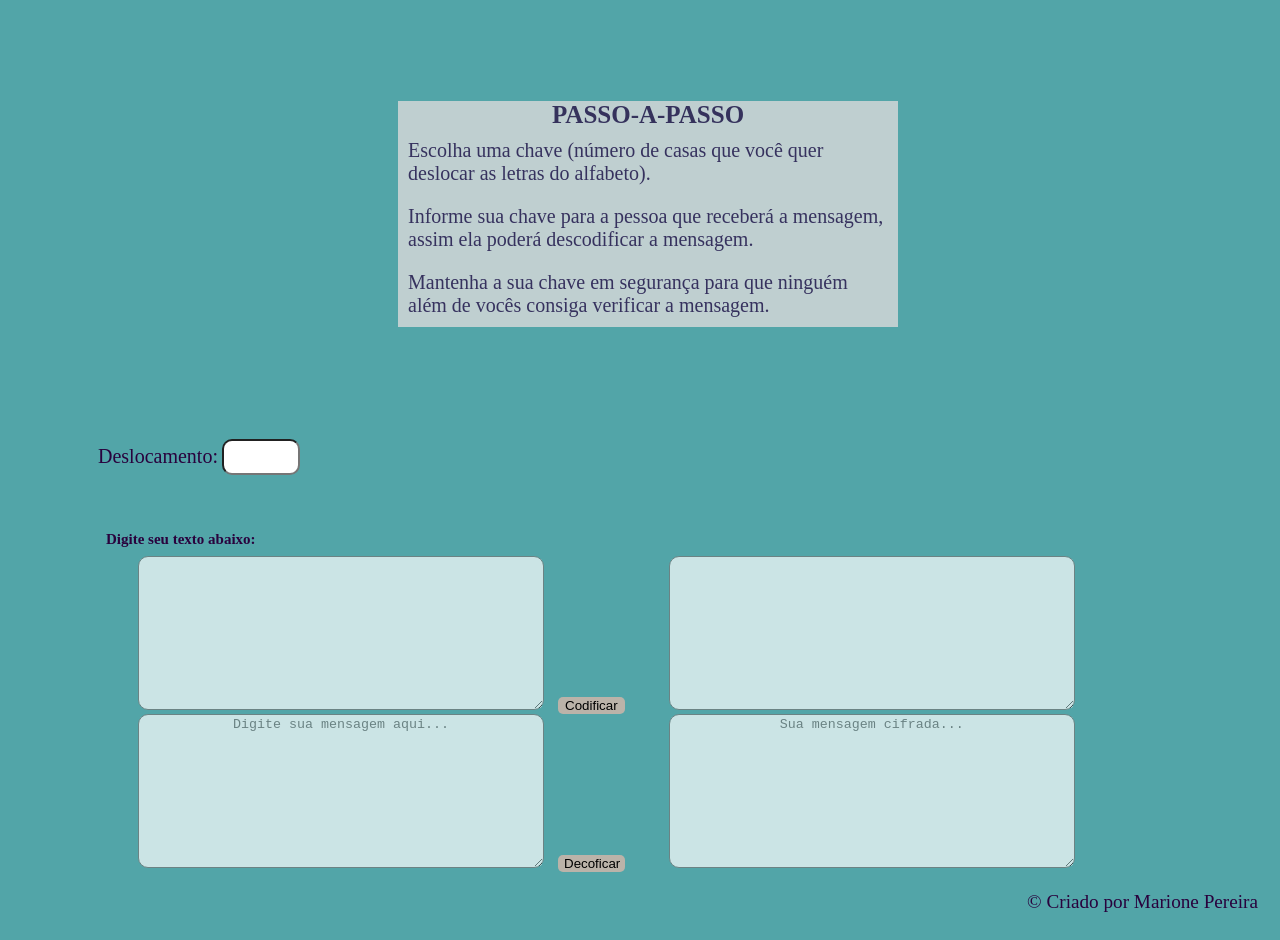
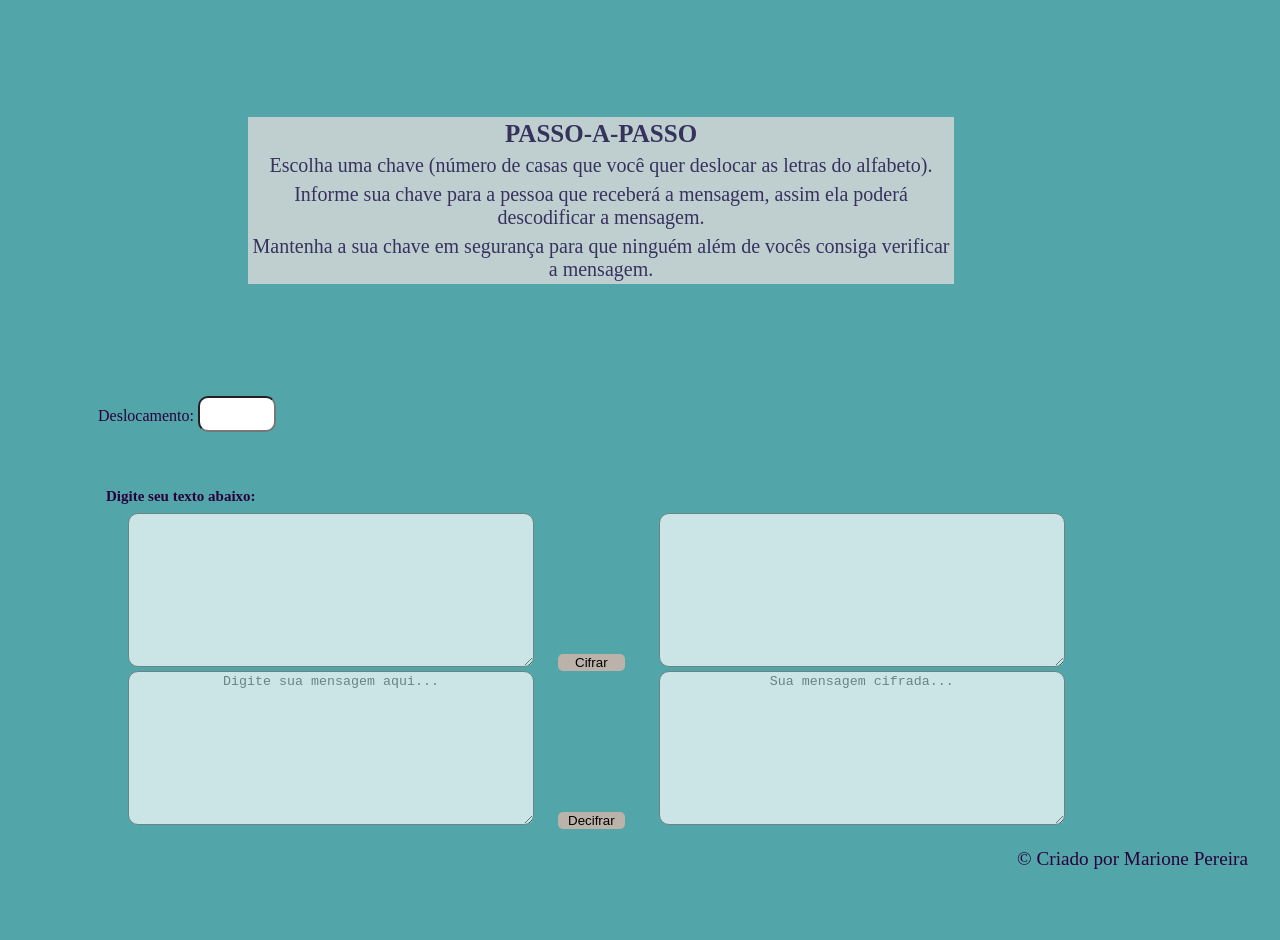
Before and after one commit to Laboratoria/SAP007-cipher, a website with bundled scripts: page src/index.html in a window 1280 px wide. Shown: the part 880-1820 px from the top of the page. After the commit the page ends 1777 px from the top, so only its background shows below. Built offline with nearby package versions, Linux system fonts and the light colour scheme.

Commit message:
alterei imagem layout

```diff
--- a/src/index.html
+++ b/src/index.html
@@ -45,14 +45,14 @@
    <div class="encrypto">
        <strong><p id="mensagem"> Digite seu texto abaixo:</p></strong>
     <textarea id="codificarTexto" rows="5" cols="10" > </textarea>
-    <button id="btnCodificar" >Codificar</button>
+    <button id="btnCodificar" >Cifrar</button>
     <textarea id="textcode" rows="5" cols="10"> </textarea>
       </div>
 
 
       <div class="decrypto">
       <textarea  id="decoficarTexto" placeholder="Digite sua mensagem aqui..." rows="5" cols="10"></textarea>
-      <button id="btnDecriptar">Decoficar</button>
+      <button id="btnDecriptar">Decifrar</button>
       <textarea  id="textdecode" placeholder="Sua mensagem cifrada..." rows="5" cols="10"></textarea>
       </div>
      </section>
--- a/src/style.css
+++ b/src/style.css
@@ -16,7 +16,7 @@ margin-top: 4em;
   img{
   width: 70%;
   object-fit: none;
-margin-bottom:3rem;
+  margin-bottom:4rem;
 
   }
 
@@ -32,9 +32,9 @@ h1{
 
   p#info,h2{
   border-radius: 10px;
-text-align:right;
-margin-left: 30% ;
-margin-right: 30%;
+  text-align:justify;
+  margin-left: 700px ;
+  margin-right: 30px;
   font-size: 20px;
   display:block;
 
@@ -48,25 +48,32 @@ margin: 0.5rem;
 
   h3 {
   text-align: center;
-margin: 0px 300px 0px  300px;
+  margin: 0px 200px 0px  150px;
   background-color:rgb(238, 226, 226);
   font-size: 25px;
   opacity: 70%;
+  width: 700px;
+  padding: 3px;
   }
 
+  div.steps{
+    margin: 0px 200px 0px  150px;
+  }
 
   .steps{
+  text-align: center;
   background-color:rgb(238, 226, 226);
   font-size: 20px;
   opacity: 70%;
   margin: 0px 300px 0px  300px;
-padding: 10px;
+  padding: 3px;
   color: #2B0240;
+  width: 700px;
 
   }
 
 
-input, label{
+  input{
   margin-bottom: 3rem;
   margin-top: 7rem;
   width: 70px;
@@ -82,7 +89,7 @@ border-radius: 10px;
   height: 18.5ch;
   width: 25rem;
   opacity: 70%;
-margin: 0px 10px 0px  40px;
+  margin: 0px 20px 0px  30px;
 
   }
 
@@ -101,6 +108,6 @@ footer{
   align-items:right;
   display:flex;
   justify-content: flex-end;
-margin-right: 30px;
+  margin-right: 40px;
   font-size: larger;
   }
```
Also changed, not shown: src/img/layoutone.png, src/img/layouttwo.png. Lines whose indentation alone changed are shown as unchanged.
